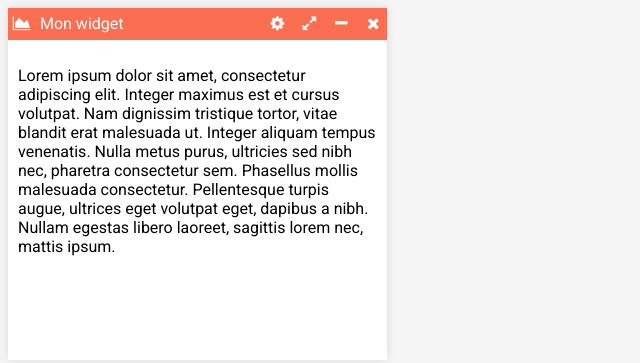
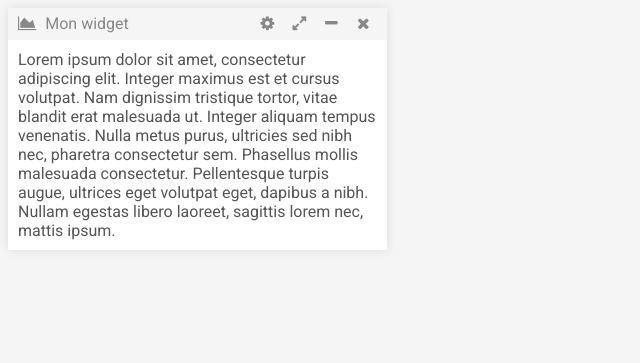
Before and after one commit to philwronski/widget.js, a plain HTML site: page index.html in a window 1280 px wide. Shown: the whole page, without its empty margins (0-640 px from the left). Drawn offline with nearby package versions, Linux system fonts and the light colour scheme.

Commit message:
motif css and use case

```diff
--- a/index.html
+++ b/index.html
@@ -15,8 +15,8 @@
     </style>
 </head>
 <body>
-    <div class="widget sm-height" id="widget">
-        <div class="widget-header bg-orange">
+    <div class="widget" id="widget">
+        <div class="widget-header bg-lightgrey">
             <i class="widget-icon fa fa-area-chart"></i>
             <span class="widget-title">Mon widget</span>
             <div class="widget-buttons">
@@ -27,11 +27,11 @@
             </div>
         </div>
         <div class="widget-body">
-            <p>Lorem ipsum dolor sit amet, consectetur adipiscing elit. Integer maximus est et cursus volutpat.
-                Nam dignissim tristique tortor, vitae blandit erat malesuada ut. Integer aliquam tempus venenatis.
-                Nulla metus purus, ultricies sed nibh nec, pharetra consectetur sem. Phasellus mollis malesuada
-                consectetur. Pellentesque turpis augue, ultrices eget volutpat eget, dapibus a nibh. Nullam egestas
-                libero laoreet, sagittis lorem nec, mattis ipsum.</p>
+            Lorem ipsum dolor sit amet, consectetur adipiscing elit. Integer maximus est et cursus volutpat.
+            Nam dignissim tristique tortor, vitae blandit erat malesuada ut. Integer aliquam tempus venenatis.
+            Nulla metus purus, ultricies sed nibh nec, pharetra consectetur sem. Phasellus mollis malesuada
+            consectetur. Pellentesque turpis augue, ultrices eget volutpat eget, dapibus a nibh. Nullam egestas
+            libero laoreet, sagittis lorem nec, mattis ipsum.
         </div>
     </div>
     <script>
--- a/widget.less
+++ b/widget.less
@@ -7,6 +7,8 @@
 @primary-font:      "Roboto", sans serif;
 
 @widget-bg:         #fff;
+@widget-font-color: #888;
+@widget-header-height: 32px;
 
 body {
   background-color: #F5F5F5;
@@ -39,11 +41,15 @@ body {
   margin-bottom: 30px;
 
   > .widget-header {
-    line-height: 32px;
+    line-height: @widget-header-height;
+    padding: 0 10px;
+
+    > .widget-icon {
+      padding-right: 5px;
+    }
 
     > .widget-buttons {
-      float:right;
-    }
+      float: right;
 
       a,
       i {
@@ -53,7 +59,7 @@ body {
         heigh: 100%;
       }
 
-    a:hover{
+      a:hover {
         i {
           text-shadow: 2px 2px 4px rgba(0, 0, 0, 0.2);
         }
@@ -62,16 +68,17 @@ body {
       a:focus {
         outline: none;
       }
+    }
 
     &.bg-lightgrey {
       a,
       i,
       span {
-        color: #888;
+        color: @widget-font-color;
       }
       a:hover{
         i {
-          color: darken(#888, 20%);
+          color: darken(@widget-font-color, 20%);
         }
       }
     }
@@ -119,8 +126,9 @@ body {
 
   > .widget-body {
     padding: 10px;
-    height: 90%;
+    //height: 90%;
     overflow: auto;
+    color: darken(#888, 20%);
 
     &.collapsed {
       display: none;
@@ -138,7 +146,7 @@ body {
     overflow: auto;
 
     > .widget-body {
-      height: calc(100% - 32px) !important;
+      height: calc(100% - @widget-header-height) !important;
     }
   }
 
```
Also changed, not shown: 1 other file. Lines whose indentation alone changed are shown as unchanged.
